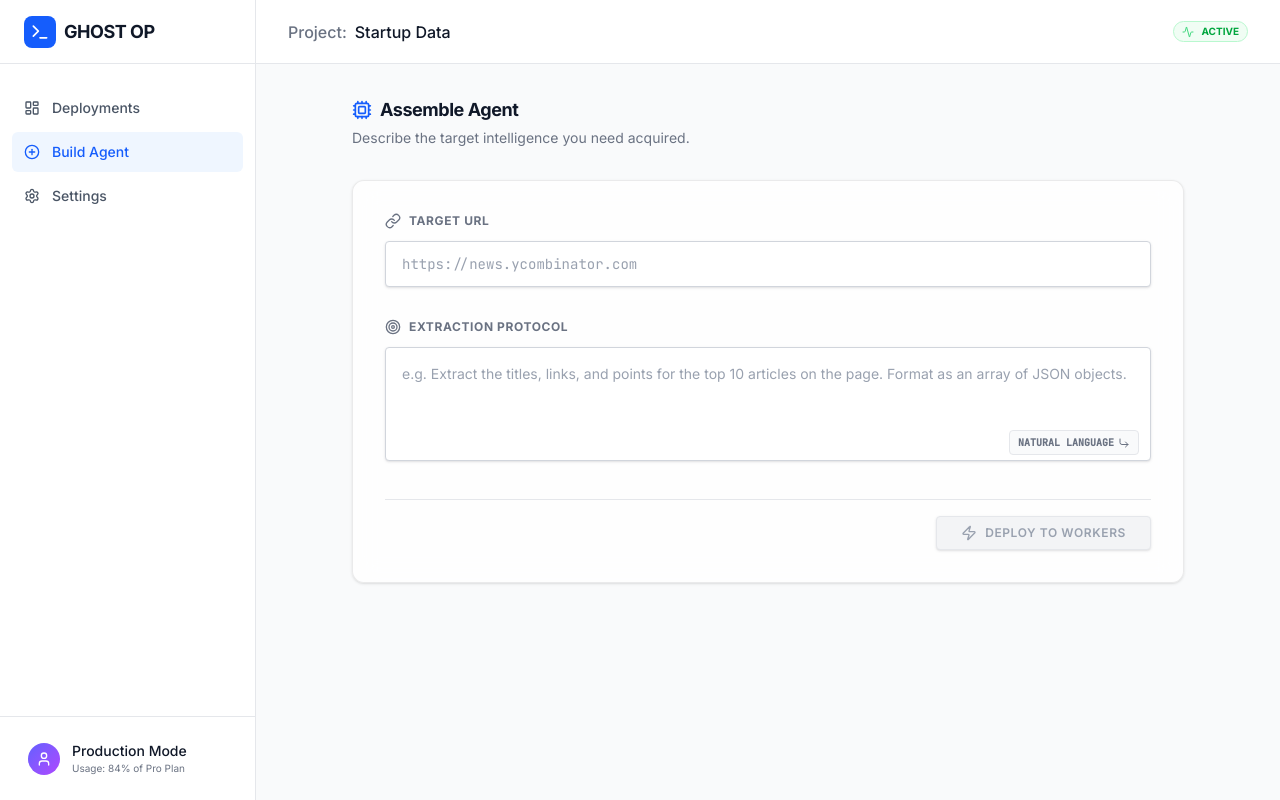
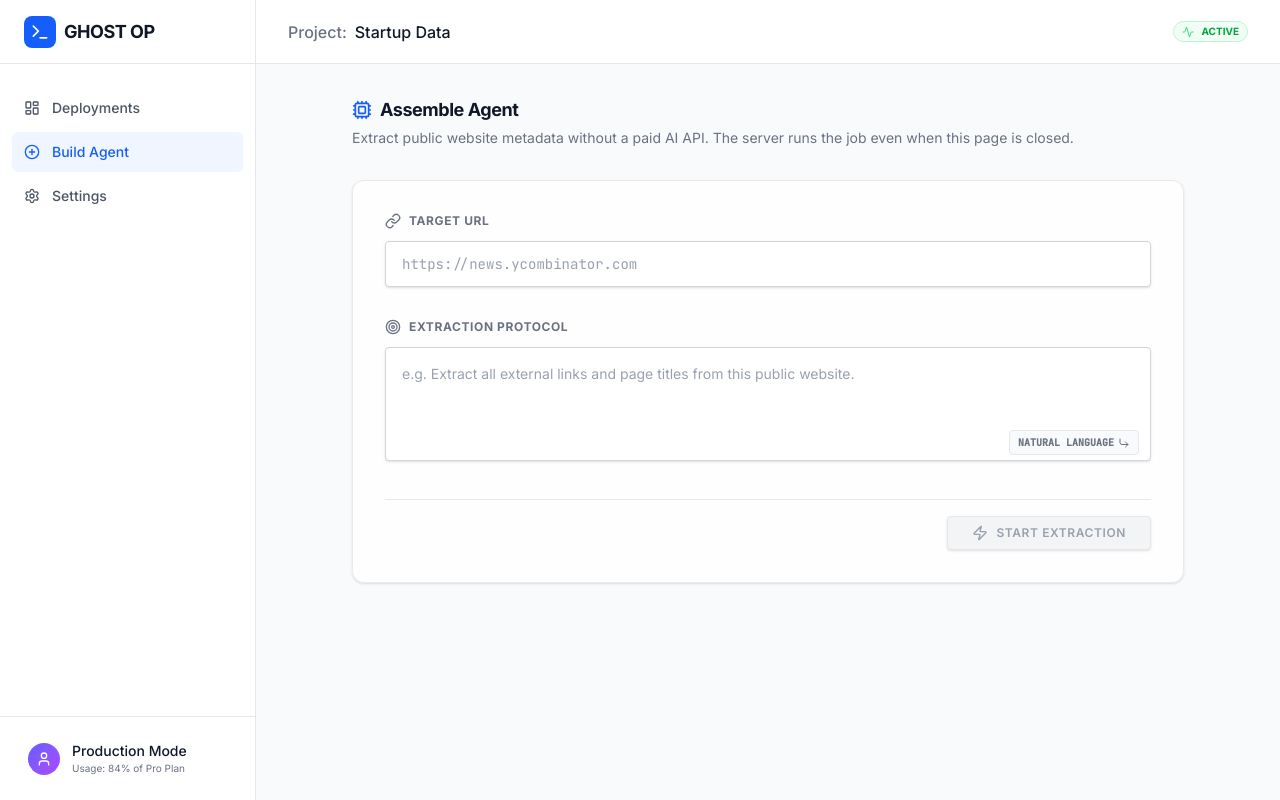
Before and after one commit to Dr-starck66/ghost-operator-ai-, a React (Vite) app: page /dashboard/build in a window 1280 px wide. Built offline with nearby package versions, Linux system fonts and the light colour scheme.

Commit message:
fix(operator): clarify server-based zero-cost extraction UX and add unit test script

```diff
--- a/src/pages/TaskBuilder.tsx
+++ b/src/pages/TaskBuilder.tsx
@@ -28,7 +28,7 @@ export default function TaskBuilder() {
         <h1 className="text-lg font-bold text-gray-900 flex items-center gap-2 tracking-tight">
           <Cpu className="w-5 h-5 text-blue-600" /> Assemble Agent
         </h1>
-        <p className="text-gray-500 mt-1 text-sm">Describe the target intelligence you need acquired.</p>
+        <p className="text-gray-500 mt-1 text-sm">Extract public website metadata without a paid AI API. The server runs the job even when this page is closed.</p>
       </div>
 
       <div className="space-y-8 glass p-8 rounded-xl shadow-sm border border-gray-200">
@@ -55,7 +55,7 @@ export default function TaskBuilder() {
           <div className="relative">
             <textarea
               rows={4}
-              placeholder="e.g. Extract the titles, links, and points for the top 10 articles on the page. Format as an array of JSON objects."
+              placeholder="e.g. Extract all external links and page titles from this public website."
               value={goal}
               onChange={e => setGoal(e.target.value)}
               className="w-full bg-white border border-gray-300 rounded p-4 outline-none focus:border-blue-500 focus:ring-1 focus:ring-blue-500 transition-all text-sm placeholder:text-gray-400 resize-none text-gray-900 shadow-sm"
@@ -79,9 +79,9 @@ export default function TaskBuilder() {
             )}
           >
             {isSubmitting ? (
-              <span className="flex items-center gap-2"><Activity className="w-4 h-4 animate-spin"/> Booting Agent...</span>
+              <span className="flex items-center gap-2"><Activity className="w-4 h-4 animate-spin"/> Creating Job...</span>
             ) : (
-              <span className="flex items-center gap-2"><Zap className="w-4 h-4"/> Deploy to Workers</span>
+              <span className="flex items-center gap-2"><Zap className="w-4 h-4"/> Start Extraction</span>
             )}
           </button>
         </div>
```
